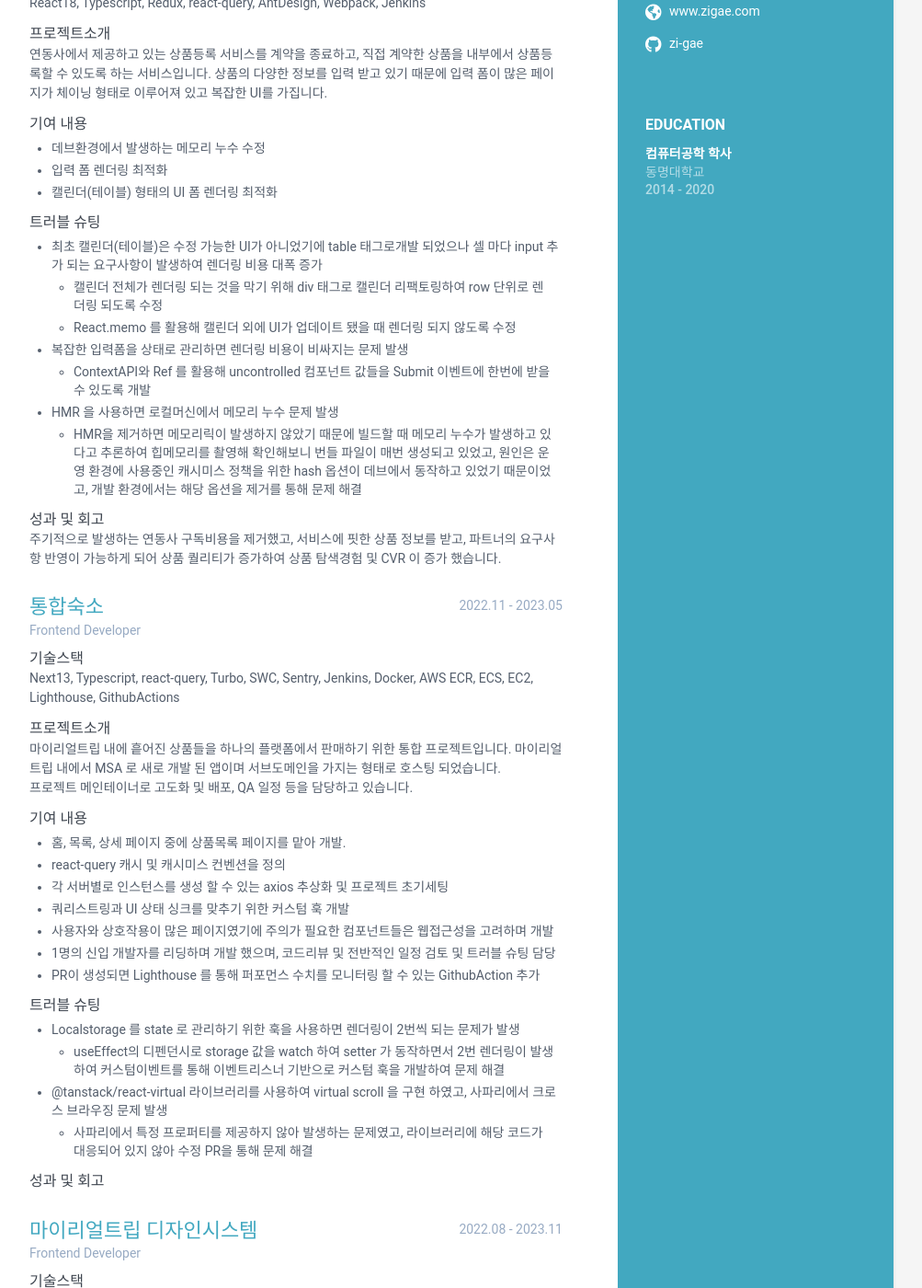
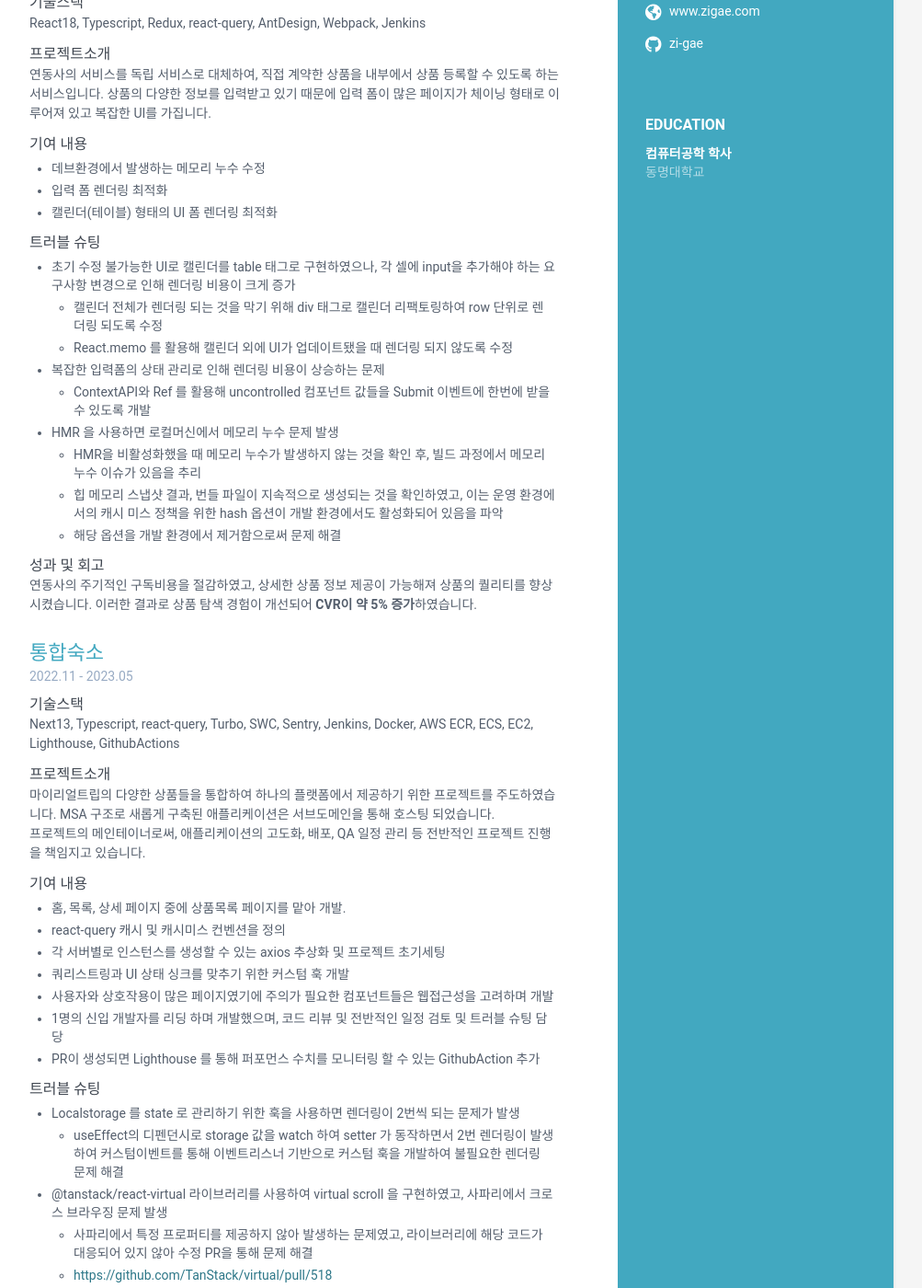
Before and after one commit to zi-gae/resume, a Jekyll site: the page built from index.html, in a window 1280 px wide and 1400 px high, scrolled down 400 px. Shown: the whole window at 92% size, without its empty margins (168-1171 px from the left). Built offline with Jekyll 4.4.1, drawn with Linux system fonts in a browser that asks for light colours; some of the changed text lies outside the part shown.

Commit message:
feat: updated

```diff
--- a/_data/data.yml
+++ b/_data/data.yml
@@ -65,7 +65,7 @@
   info:
     - degree: 컴퓨터공학 학사
       university: 동명대학교
-      time: 2014 - 2020
+      company: 2014 - 2020
       # details: |
       #   Describe your study here lorem ipsum dolor sit amet, consectetuer
       #   adipiscing elit. Aenean commodo ligula eget dolor. Aenean massa. Cum
@@ -79,12 +79,12 @@
   title: 마이리얼트립 / 2021.08 - Present
   info:
     - role: Staynet
-      time: 2023.07 - 2023.10
+      company: 2023.07 - 2023.10
       projects:
         - subTitle: 기술스택
           details: React18, Typescript, Redux, react-query, AntDesign, Webpack, Jenkins
         - subTitle: 프로젝트소개
-          details: 연동사에서 제공하고 있는 상품등록 서비스를 계약을 종료하고, 직접 계약한 상품을 내부에서 상품등록할 수 있도록 하는 서비스입니다. 상품의 다양한 정보를 입력 받고 있기 때문에 입력 폼이 많은 페이지가 체이닝 형태로 이루어져 있고 복잡한 UI를 가집니다.
+          details: 연동사의 서비스를 독립 서비스로 대체하여, 직접 계약한 상품을 내부에서 상품 등록할 수 있도록 하는 서비스입니다. 상품의 다양한 정보를 입력받고 있기 때문에 입력 폼이 많은 페이지가 체이닝 형태로 이루어져 있고 복잡한 UI를 가집니다.
         - subTitle: 기여 내용
           details: |
             - 데브환경에서 발생하는 메모리 누수 수정
@@ -92,52 +92,53 @@
             - 캘린더(테이블) 형태의 UI 폼 렌더링 최적화
         - subTitle: 트러블 슈팅
           details: |
-            - 최초 캘린더(테이블)은 수정 가능한 UI가 아니었기에 table 태그로개발 되었으나 셀 마다 input 추가 되는 요구사항이 발생하여 렌더링 비용 대폭 증가
+            - 초기 수정 불가능한 UI로 캘린더를 table 태그로 구현하였으나, 각 셀에 input을 추가해야 하는 요구사항 변경으로 인해 렌더링 비용이 크게 증가
               - 캘린더 전체가 렌더링 되는 것을 막기 위해 div 태그로 캘린더 리팩토링하여 row 단위로 렌더링 되도록 수정
-              - React.memo 를 활용해 캘린더 외에 UI가 업데이트 됐을 때 렌더링 되지 않도록 수정
-            - 복잡한 입력폼을 상태로 관리하면 렌더링 비용이 비싸지는 문제 발생
+              - React.memo 를 활용해 캘린더 외에 UI가 업데이트됐을 때 렌더링 되지 않도록 수정
+            - 복잡한 입력폼의 상태 관리로 인해 렌더링 비용이 상승하는 문제
               - ContextAPI와 Ref 를 활용해 uncontrolled 컴포넌트 값들을 Submit 이벤트에 한번에 받을 수 있도록 개발
             - HMR 을 사용하면 로컬머신에서 메모리 누수 문제 발생
-              -	HMR을 제거하면 메모리릭이 발생하지 않았기 때문에 빌드할 때 메모리 누수가 발생하고 있다고 추론하여 힙메모리를 촬영해 확인해보니 번들 파일이 매번 생성되고 있었고, 원인은 운영 환경에 사용중인 캐시미스 정책을 위한 hash 옵션이 데브에서 동작하고 있었기 때문이었고, 개발 환경에서는 해당 옵션을 제거를 통해 문제 해결
+              -	HMR을 비활성화했을 때 메모리 누수가 발생하지 않는 것을 확인 후, 빌드 과정에서 메모리 누수 이슈가 있음을 추리
+              - 힙 메모리 스냅샷 결과, 번들 파일이 지속적으로 생성되는 것을 확인하였고, 이는 운영 환경에서의 캐시 미스 정책을 위한 hash 옵션이 개발 환경에서도 활성화되어 있음을 파악
+              - 해당 옵션을 개발 환경에서 제거함으로써 문제 해결
         - subTitle: 성과 및 회고
-          details: 주기적으로 발생하는 연동사 구독비용을 제거했고, 서비스에 핏한 상품 정보를 받고, 파트너의 요구사항 반영이 가능하게 되어 상품 퀄리티가 증가하여 상품 탐색경험 및 CVR 이 증가 했습니다.
+          details: 연동사의 주기적인 구독비용을 절감하였고, 상세한 상품 정보 제공이 가능해져 상품의 퀄리티를 향상시켰습니다. 이러한 결과로 상품 탐색 경험이 개선되어 <b>CVR이 약 5% 증가</b>하였습니다.
       # subTitle: 프로젝트소개
 
     - role: 통합숙소
-      time: 2022.11 - 2023.05
-      company: Frontend Developer
+      company: 2022.11 - 2023.05
       projects:
         - subTitle: 기술스택
           details: Next13, Typescript, react-query, Turbo, SWC, Sentry, Jenkins, Docker, AWS ECR, ECS, EC2, Lighthouse, GithubActions
         - subTitle: 프로젝트소개
-          details: 마이리얼트립 내에 흩어진 상품들을 하나의 플랫폼에서 판매하기 위한 통합 프로젝트입니다. 마이리얼트립 내에서 MSA 로 새로 개발 된 앱이며 서브도메인을 가지는 형태로 호스팅 되었습니다. <br/> 프로젝트 메인테이너로 고도화 및 배포, QA 일정 등을 담당하고 있습니다.
+          details: 마이리얼트립의 다양한 상품들을 통합하여 하나의 플랫폼에서 제공하기 위한 프로젝트를 주도하였습니다. MSA 구조로 새롭게 구축된 애플리케이션은 서브도메인을 통해 호스팅 되었습니다. <br/> 프로젝트의 메인테이너로써, 애플리케이션의 고도화, 배포, QA 일정 관리 등 전반적인 프로젝트 진행을 책임지고 있습니다.
 
         - subTitle: 기여 내용
           details: |
             - 홈, 목록, 상세 페이지 중에 상품목록 페이지를 맡아 개발.
             - react-query 캐시 및 캐시미스 컨벤션을 정의
-            - 각 서버별로 인스턴스를 생성 할 수 있는 axios 추상화 및 프로젝트 초기세팅
+            - 각 서버별로 인스턴스를 생성할 수 있는 axios 추상화 및 프로젝트 초기세팅
             - 쿼리스트링과 UI 상태 싱크를 맞추기 위한 커스텀 훅 개발
             - 사용자와 상호작용이 많은 페이지였기에 주의가 필요한 컴포넌트들은 웹접근성을 고려하며 개발
-            - 1명의 신입 개발자를 리딩하며 개발 했으며, 코드리뷰 및 전반적인 일정 검토 및 트러블 슈팅 담당
+            - 1명의 신입 개발자를 리딩 하며 개발했으며, 코드 리뷰 및 전반적인 일정 검토 및 트러블 슈팅 담당
             - PR이 생성되면 Lighthouse 를 통해 퍼포먼스 수치를 모니터링 할 수 있는 GithubAction 추가
         - subTitle: 트러블 슈팅
           details: |
             - Localstorage 를 state 로 관리하기 위한 훅을 사용하면 렌더링이 2번씩 되는 문제가 발생
-              - useEffect의 디펜던시로 storage 값을 watch 하여 setter 가 동작하면서 2번 렌더링이 발생하여 커스텀이벤트를 통해 이벤트리스너 기반으로 커스텀 훅을 개발하여 문제 해결
-            - @tanstack/react-virtual 라이브러리를 사용하여 virtual scroll 을 구현 하였고, 사파리에서 크로스 브라우징 문제 발생
+              - useEffect의 디펜던시로 storage 값을 watch 하여 setter 가 동작하면서 2번 렌더링이 발생하여 커스텀이벤트를 통해 이벤트리스너 기반으로 커스텀 훅을 개발하여 불필요한 렌더링 문제 해결
+            - @tanstack/react-virtual 라이브러리를 사용하여 virtual scroll 을 구현하였고, 사파리에서 크로스 브라우징 문제 발생
               -	사파리에서 특정 프로퍼티를 제공하지 않아 발생하는 문제였고, 라이브러리에 해당 코드가 대응되어 있지 않아 수정 PR을 통해 문제 해결
+              - [https://github.com/TanStack/virtual/pull/518](https://github.com/TanStack/virtual/pull/518)
         - subTitle: 성과 및 회고
-          details:
+          details: 숙소 도메인의 <b>GMV가 7000만</b> 원 증가하는 성과를 얻었습니다. 또한, 서버 사이드 개발 과정에서 다양한 사이드 이펙트에 대한 경험을 축적할 수 있었습니다.
 
     - role: 마이리얼트립 디자인시스템
-      time: 2022.08 - 2023.11
-      company: Frontend Developer
+      company: 2022.08 - 2023.11
       projects:
         - subTitle: 기술스택
           details: React, Typescript, Emotion, framer-motion, storybook, yarn berry
         - subTitle: 프로젝트소개
-          details: 통합숙소 프로젝트에서 사용 될 디자인시스템이 통합숙소와 병행으로 개발 되었습니다. 해당 시기에 마이리얼트립의 리브랜딩이 예고 되어 있었고 그레 맞춰 새로운 디자인시스템이 구현되었습니다.
+          details: 마이리얼트립의 리브랜딩 계획에 맞춰 통합숙소 프로젝트와 병행해 새 디자인 시스템을 개발하였습니다. 이로 인해 일관된 브랜드 이미지와 통일감 있는 UI/UX를 사용자에게 제공하게 되었습니다.
         - subTitle: 기여 내용
           details: |
             - 신입 개발자 1명과 함께 페어로 작업하며 다양한 트러블슈팅
@@ -149,38 +150,55 @@
 
         - subTitle: 트러블 슈팅
           details: |
-            - Scroll prevent 동작이 포함 되어 있는 컴포넌트가 특정 기기에서 동작하지 않는 문제 발생
-              -	아이패드 OS 13 에서 기기 정보가 Mac 으로 노출 되는 문제가 있어 touch point 로 기기 구분 하도록 변경
-            - 새로운 디자인시스템에서 브레이킹 체인지 된 부분이 동료 개발자들에게 종종 워닝을 발생 시키는 문제(vaildateDOMNesting)
-              -	ContextAPI 를 활용해 상호작용 가능한 컴포넌트의 자식으로 상호작용 가능한 컴포넌트가 왔을 때 에러를 발생시키는 패턴 도입
-              -	https://www.zigae.com/react-nested-components/
+            - Scroll prevent 동작이 포함되어 있는 컴포넌트가 특정 기기에서 동작하지 않는 문제 발생
+              -	아이패드 OS 13에서 기기 정보가 Mac 으로 노출 되는 문제가 있어 touch point 로 기기 구분하도록 변경
+            - 새로운 디자인시스템에서 브레이킹 체인지 된 부분이 동료 개발자들에게 종종 워닝을 발생시키는 문제(vaildateDOMNesting)
+              -	ContextAPI를 활용해 상호작용 가능한 컴포넌트의 자식으로 상호작용 가능한 컴포넌트가 왔을 때 에러를 발생시키는 패턴 도입
+              -	[https://www.zigae.com/react-nested-components/](https://www.zigae.com/react-nested-components/)
 
-        - subTitle: 성과 및 회고
-          details:
+    - role: 렌터카 및 국내숙소 고도화
+      company: 2021.10 - 2022.07
+      projects:
+        - subTitle: 기술스택
+          details: Typescript, React17-18, react-query, redux
+        - subTitle: 프로젝트 소개
+          details: 마이리얼트립 내에 있는 국내 숙소와 렌터카 판매 플랫폼입니다. 개발된 지 오래되어 관리자가 부재인 도메인에 투입되어 관리한 프로젝트입니다.
+        - subTitle: 프로젝트 기여
+          details: |
+            - 레거시 코드 분석 및 고도화
+            - 모바일, 데스크탑으로 분리된 컴포넌트의 공통 로직 병합
+            - JS로 기기 분기하여 마크업 된 부분 미디어쿼리로 변경
+            - 에러 및 대체 UI Suspense 및 ErrorBoundary 로 리팩토링
+            - 타입스크립트 타입 체이닝이 이루어질 수 있도록 수정
+        - subTitle: 트러블 슈팅
+          details: |
+            - 무분별한 전역상태와 useEffect 사용으로 렌더링 비용 낭비 및 디버깅 어려움 발생
+              - 전역상태로 관리될 상태가 없다 판단하고 redux 제거 및 리팩토링
+            - Localstorage 의 자료구조가 바뀌게 되어 기존에 저장된 Localstorage 로 인한 문제 발생
+              - Localstorage 버저닝이 가능한 모듈으로 추상화
 
-    - role: TF / Frontend libs, frontend atlantis, DX Script
-      time: 2021.12 - 2022.10
-      company: Frontend Developer
+    - role: TF / Frontend libs, DX Script
+      company: 2021.12 - 2022.10
       projects:
         - subTitle: 기술스택
           details: Typescript, React17-18, react-query, redux, actions
         - subTitle: 프로젝트 소개 및 기여
           details: |
-            - Frontend libs: FE 에서 관리하는 레포가 늘어남에 따라 공통 모듈을 관리할 모노레포 환경 세팅
-            - Setup script: 신규입사자 개발환경 세팅에 난항이 있어 쉘스크립트를 활용해 개발환경 셋업
-            - Build script: 로컬머신에서 환경변수가 항상 최신 상태를 유지하도록 빌드스크립트 수정
-            - 깃헙 이벤트를 슬랙으로 받아보기 위한 커스텀 깃헙 액션 개발 [Marketplace](https://github.com/marketplace/actions/myrealtrip-slack-notify)
+            - <b>Frontend libs</b>: FE에서 관리하는 레포가 늘어남에 따라 공통 모듈을 관리할 모노레포 환경 세팅
+            - <b>Setup script</b>: 신규 입사자 개발 환경 세팅에 난항이 있어 쉘 스크립트를 활용해 개발 환경 셋업
+            - <b>Build script</b>: 로컬 머신에서 환경 변수가 항상 최신 상태를 유지하도록 빌드 스크립트 수정
+            - <b>Actions</b>: 깃허브 이벤트를 슬랙으로 받아보기 위한 커스텀 깃헙 액션 개발 [Marketplace](https://github.com/marketplace/actions/myrealtrip-slack-notify)
         - subTitle: 트러블 슈팅
           details: |
             - Frontend libs 린트 및 테스트 코드 검사 시간이 오래 걸리는 문제가 발생
-              -	Barrel 파일이 Barrel 을 참조하게 되면서 러너가 파일 마다 생성 되어 오래 걸려 Barrel 파일을 제거 하였습니다
+              -	Barrel 파일이 또 다른 Barrel 파일을 참조하게 되면서 러너가 파일 마다 생성되는 것을 확인
+              - Barrel 파일을 제거하여 Jest 및 Lint 검사 <b>속도 50% 이상 개선</b>
 
 zigbang:
   title: 직방 / 2021.05 - 07 (계약)
   info:
     - role: 디자인 검수 시스템
-      # time: 2021.08 - Present
-      company: Frontend Developer
+      # company: 2021.08 - Present
       projects:
         - subTitle: 기술스택
           details: Nextjs, Typescript, Stroybook
@@ -206,6 +224,7 @@
           details: |
             - redux-persist에서 store 타입이 제대로 작성 되지 않아 타입스크립트에서 타입에러 발생
               - redux-persit d.ts 파일 수정 PR 작성
+              - [https://github.com/rt2zz/redux-persist/pull/1278](https://github.com/rt2zz/redux-persist/pull/1278)
 
     - role: 사내 어드민 페이지
       projects:
@@ -245,30 +264,30 @@
 #       link: "#"
 #       tagline: "A responsive Bootstrap one page theme designed to help app developers promote their mobile apps"
 
-oss:
-  title: OSS Contributions
-  intro: >
-    오픈소스 컨트리뷰션 및 활동 내역
-  contributions:
-    - title: react-virtual
-      link: "https://github.com/TanStack/virtual/pull/518"
-      tagline: "Safari 크로스 브라우징 이슈 수정"
+# oss:
+#   title: OSS Contributions
+#   intro: >
+#     오픈소스 컨트리뷰션 및 활동 내역
+#   contributions:
+#     - title: react-virtual
+#       link: "https://github.com/TanStack/virtual/pull/518"
+#       tagline: "Safari 크로스 브라우징 이슈 수정"
 
-    - title: temen
-      link: "https://fe-lib.lubycon.io/modules/Temen.html"
-      tagline: "lodash 를 대체 하기 위한 차세대 FE 유틸"
+#     - title: temen
+#       link: "https://fe-lib.lubycon.io/modules/Temen.html"
+#       tagline: "lodash 를 대체 하기 위한 차세대 FE 유틸"
 
-    - title: quantumic-design
-      link: "https://github.com/Lubycon/quantumic-design"
-      tagline: "디자인시스템을 빠르게 구축 할 수 있도록 도와주는 UIKit"
+#     - title: quantumic-design
+#       link: "https://github.com/Lubycon/quantumic-design"
+#       tagline: "디자인시스템을 빠르게 구축 할 수 있도록 도와주는 UIKit"
 
-    - title: dependency-cruiser
-      link: "https://github.com/sverweij/dependency-cruiser/pull/577"
-      tagline: "공식문서 버전 업데이트 후 반영 되지 않은 부분 수정"
+#     - title: dependency-cruiser
+#       link: "https://github.com/sverweij/dependency-cruiser/pull/577"
+#       tagline: "공식문서 버전 업데이트 후 반영 되지 않은 부분 수정"
 
-    - title: redux-persist
-      link: "https://github.com/TanStack/virtual/pull/518"
-      tagline: "redux store 타입이 호환 되지 않아 dts 타입 수정"
+#     - title: redux-persist
+#       link: "https://github.com/TanStack/virtual/pull/518"
+#       tagline: "redux store 타입이 호환 되지 않아 dts 타입 수정"
 # publications:
 #   title: Publications
 #   intro: |
@@ -291,18 +310,18 @@
 #       authors: Edgar T. Irons
 #       conference: "Comm. ACM 4 (1961), 51–55"
 
-skills:
-  title: Skills &amp; Proficiency
+# skills:
+#   title: Skills &amp; Proficiency
 
-  toolset:
-    - name: HTML, CSS, Javascript
-      level: 100%
+#   toolset:
+#     - name: HTML, CSS, Javascript
+#       level: 100%
 
-    - name: React & Next
-      level: 90%
+#     - name: React & Next
+#       level: 90%
 
-    - name: Typescript
-      level: 90%
+#     - name: Typescript
+#       level: 90%
 
-    - name: CI/CD
-      level: 60%
+#     - name: CI/CD
+#       level: 60%
```
